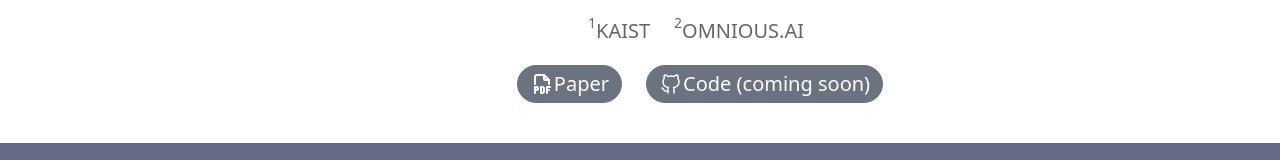
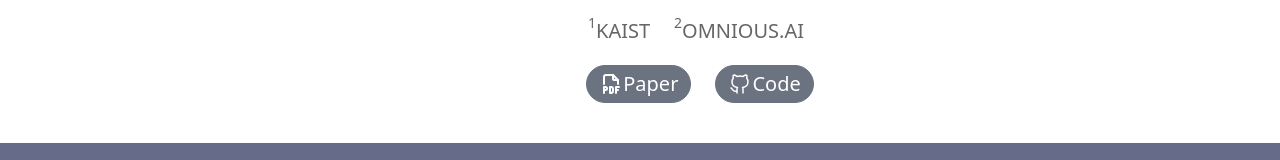
Before and after one commit to IDM-VTON/IDM-VTON.github.io, a React (Vite) app: page / in a window 1280 px wide. Shown: the part 735-895 px from the top of the page. Built offline with nearby package versions, Linux system fonts and the light colour scheme.

Commit message:
modify code button

```diff
--- a/src/Organization.tsx
+++ b/src/Organization.tsx
@@ -54,7 +54,7 @@ const Organization = () => {
       </div>
       <div className="flex justify-center items-center">
         <PDFBtn placeholder="Paper" />
-        <CODEBtn placeholder="Code (coming soon)" />
+        <CODEBtn placeholder="Code" />
       </div>
     </div>
   );
```
